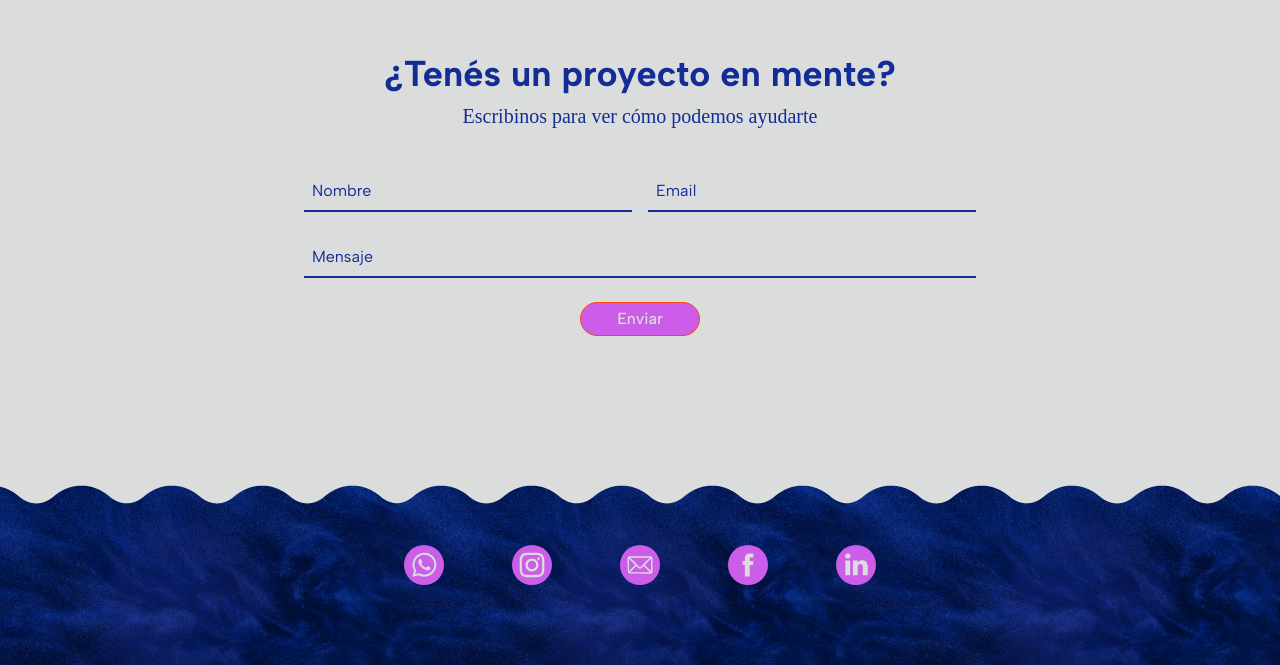
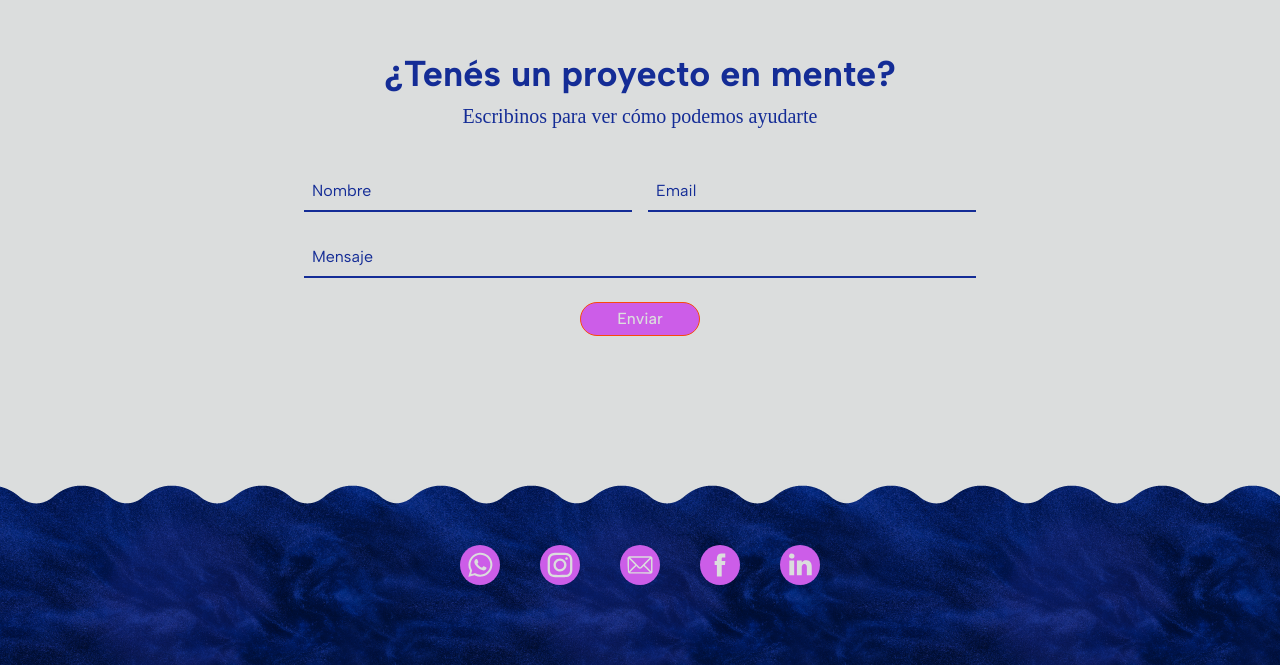
Before and after one commit to eypacha/proaestudiocreativo, a Vue app: page / in a window 1280 px wide. Shown: the part 4903-5568 px from the top of the page. Built offline with nearby package versions, Linux system fonts and the light colour scheme; a web font is replaced by a local one.

Commit message:
fix(Footer.vue): reduce gap between icons for improved layout consistency

```diff
--- a/src/components/Footer.vue
+++ b/src/components/Footer.vue
@@ -1,6 +1,6 @@
 <template>
   <div class="waves w-full">
-    <footer class="relative pt-15 pb-20 text-center text-white text-base flex items-center justify-center gap-17">
+    <footer class="relative pt-15 pb-20 text-center text-white text-base flex items-center justify-center gap-10">
       <div v-for="(icon, i) in icons" :key="i" class="bg-lila rounded-full cursor-pointer">
         <component :is="icon.component" color="#dbdddd" class="w-10 h-10" />
       </div>
```
